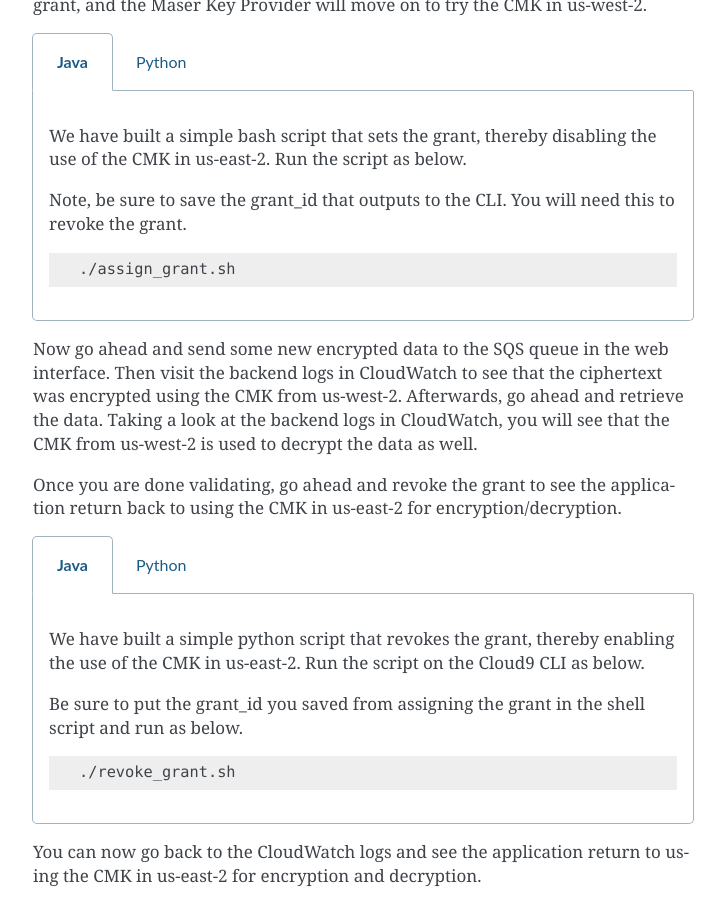
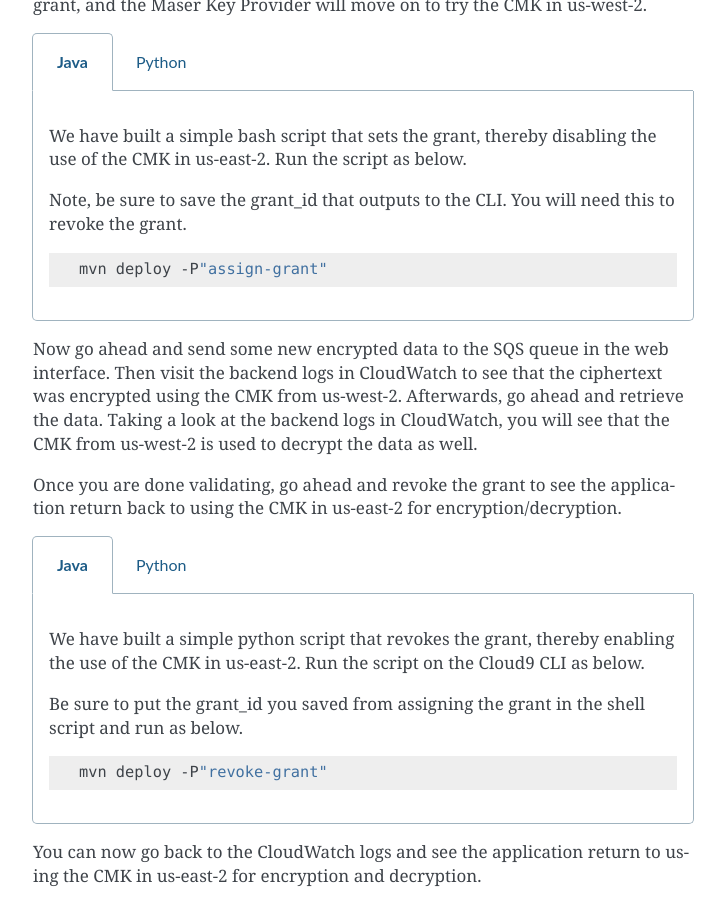
Before and after one commit to aws-samples/busy-engineers-encryption-sdk, a Sphinx documentation site: the page built from docs/exercises/5-multi_region.rst, in a window 1280 px wide and 900 px high, scrolled down 5080 px. Shown: the whole window, without its empty margins (387-1112 px from the left). Built offline with Sphinx 7.4.7, drawn with Linux system fonts in a browser that asks for light colours.

Commit message:
Add Maven targets to Exercise 5 Java instructions.

```diff
--- a/docs/exercises/5-multi_region.rst
+++ b/docs/exercises/5-multi_region.rst
@@ -348,6 +348,7 @@ in us-west-2.
 
     .. group-tab:: Java
 
+
         We have built a simple bash script that sets the grant, thereby disabling the use of the CMK in us-east-2.
         Run the script as below.
 
@@ -355,7 +356,7 @@ in us-west-2.
 
         .. code-block:: bash
 
-            ./assign_grant.sh
+            mvn deploy -P"assign-grant"
 
     .. group-tab:: Python
 
@@ -387,7 +388,7 @@ us-east-2 for encryption/decryption.
 
         .. code-block:: bash
 
-            ./revoke_grant.sh
+            mvn deploy -P"revoke-grant"
 
 
     .. group-tab:: Python
```
